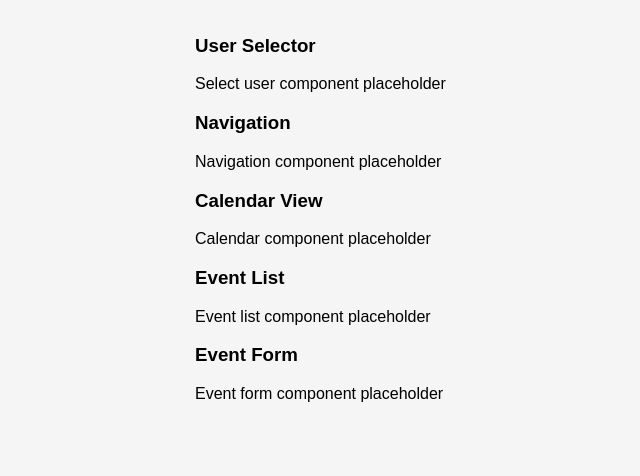
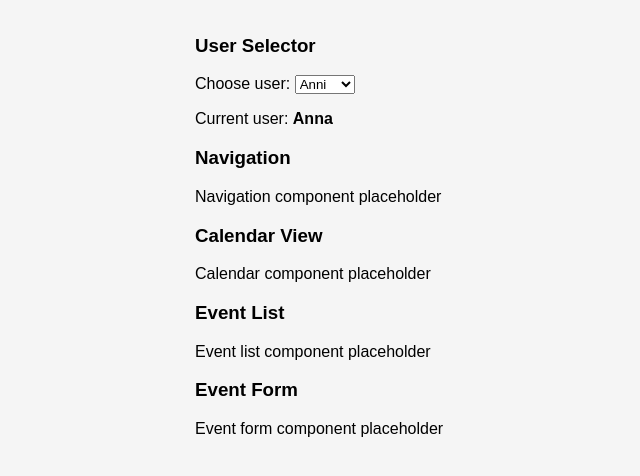
Before and after one commit to AnniMetsaniitty/shared-calendar-app, a React (Vite) app: page / in a window 1280 px wide. Shown: the top 476 px of the page, without its empty margins (111-751 px from the left). Built offline with nearby package versions, Linux system fonts and the light colour scheme.

Commit message:
"Add UserSelector component for switching between users
- Implements dropdown with hardcoded user list (Anni, Viktor, Leona)
- Integrates with CalendarContext for state management
- Displays current selected user
- Uses controlled component pattern for form handling"

```diff
--- a/src/components/UserSelector.jsx
+++ b/src/components/UserSelector.jsx
@@ -1,10 +1,31 @@
+import { useCalendarContext } from "../context/CalendarContext";
+
 function UserSelector() {
+  const { currentUser, setCurrentUser } = useCalendarContext();
+
+  // List of fake users for demonstration purposes
+  const users = ["Anni","Viktor", "Leona"];
+
   return (
     <div>
       <h3>User Selector</h3>
-      <p>Select user component placeholder</p>
+      <label>
+        Choose user:{" "}
+        <select
+          value={currentUser || users[0]}
+          onChange={e => setCurrentUser(e.target.value)}
+        >
+          {users.map(user => (
+            <option key={user} value={user}>{user}</option>
+          ))}
+        </select>
+      </label>
+      <p>Current user: <strong>{currentUser}</strong></p>
     </div>
   );
 }
 
+//Consider moving users to context or props if they need to
+// be shared across components or fetched from an API later!
+
 export default UserSelector;
```
